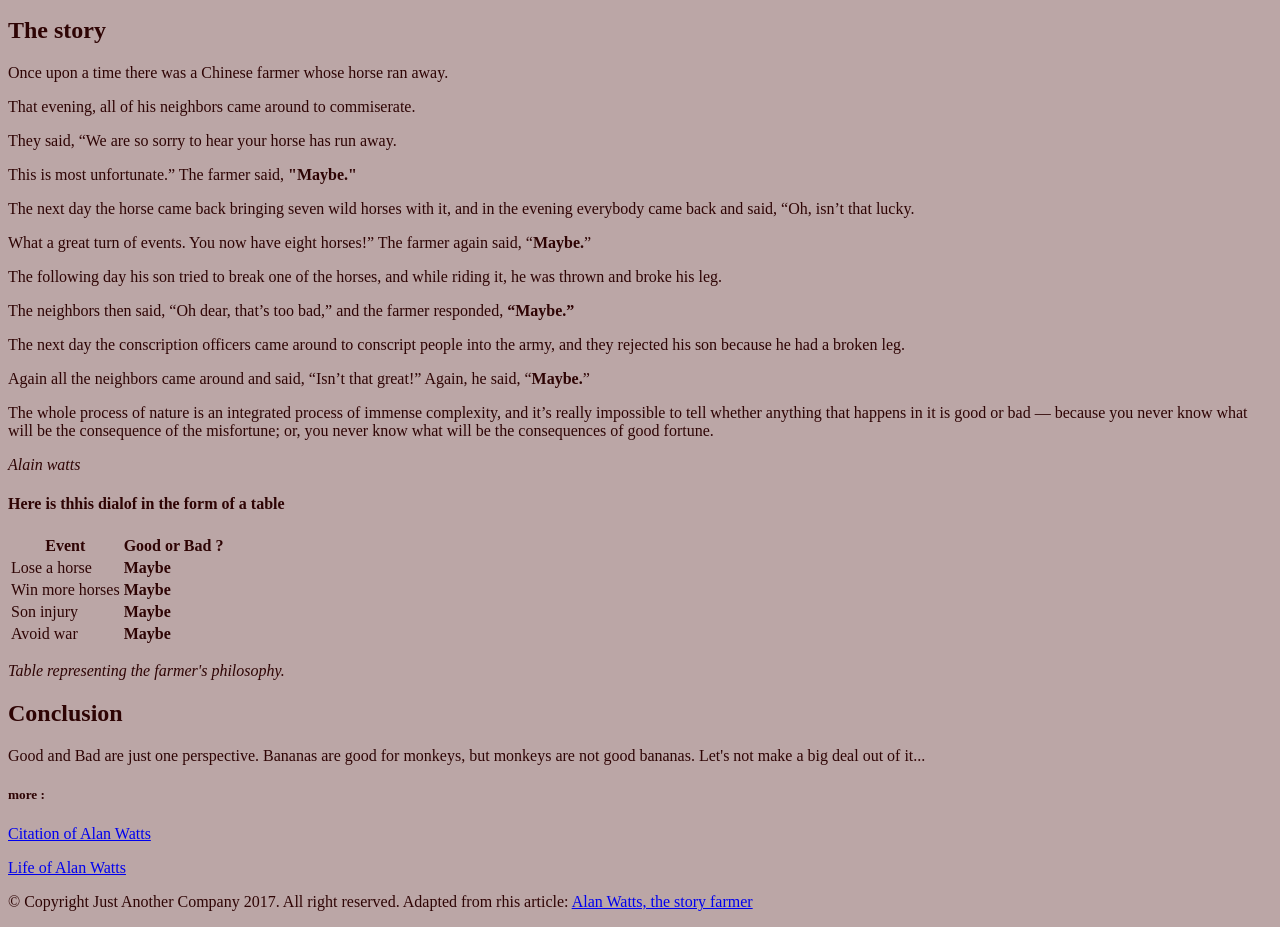
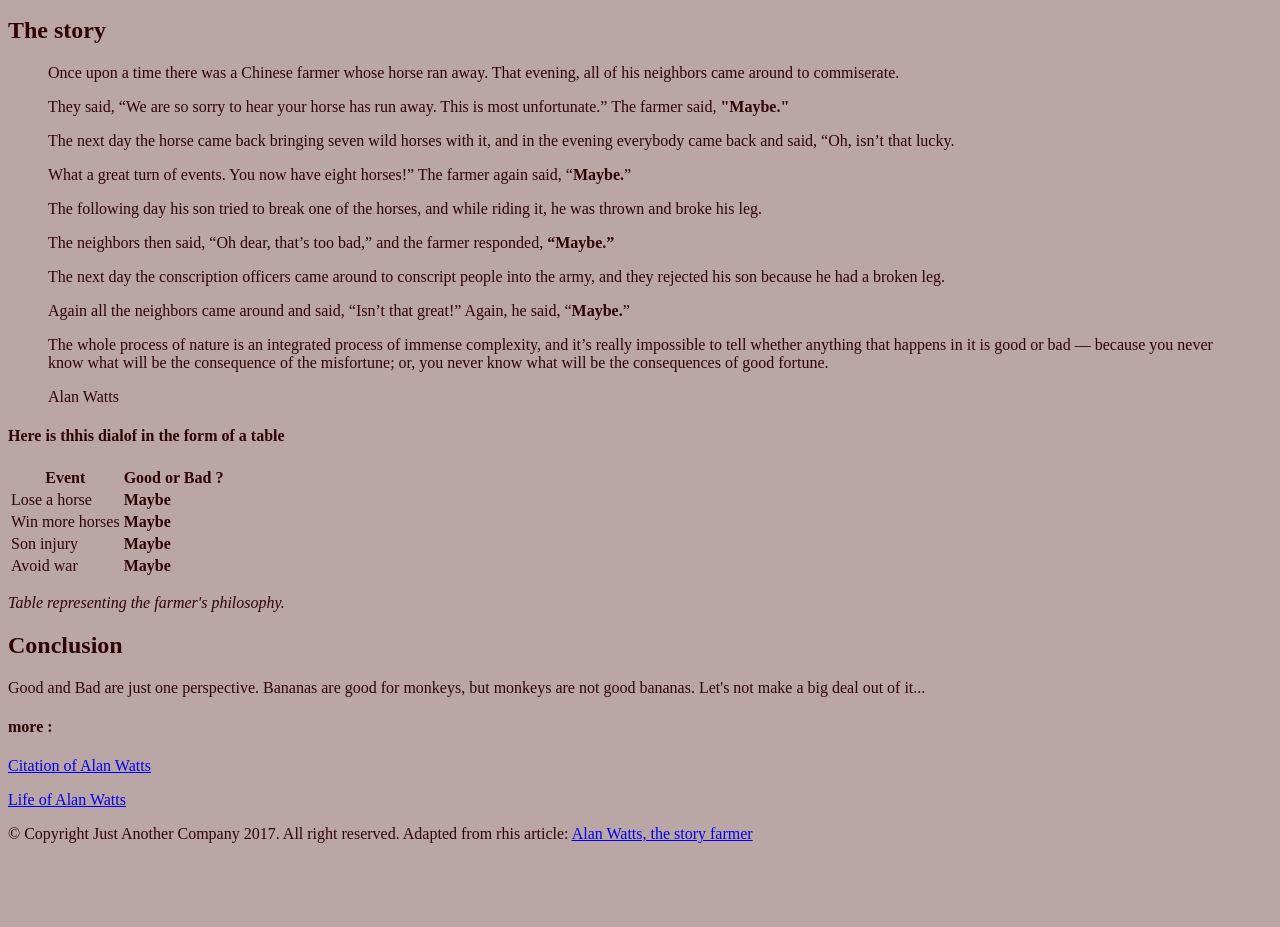
Before and after one commit to dorianvde/progressive-enhancement, a plain HTML site: page index.html in a window 1280 px wide. Shown: the part 560-1487 px from the top of the page. After the commit the page ends 1419 px from the top, so only its background shows below. Drawn offline with Linux system fonts and the light colour scheme.

Commit message:
fin html

```diff
--- a/index.html
+++ b/index.html
@@ -32,18 +32,35 @@
 
 
 <h2>The story</h2>
-    <p>Once upon a time there was a Chinese farmer whose horse ran away.
-      <p>That evening, all of his neighbors came around to commiserate.
-       <p>They said, “We are so sorry to hear your horse has run away.
-       <p>This is most unfortunate.” The farmer said, <strong>"Maybe."</strong>
+
+       <blockquote>
+    <p>Once upon a time there was a Chinese farmer whose horse ran away. That evening, all of his neighbors came around to commiserate.</p>
+       </blockquote>
+       <blockquote>
+       <p>They said, “We are so sorry to hear your horse has run away. This is most unfortunate.” The farmer said, <strong>"Maybe."</strong><p>
+       </blockquote>
+       <blockquote>
        <p>The next day the horse came back bringing seven wild horses with it, and in the evening everybody came back and said, “Oh, isn’t that lucky.</p>
+       </blockquote>
+       <blockquote>
        <p>What a great turn of events. You now have eight horses!” The farmer again said, “<strong>Maybe.</strong>”</p>
+       </blockquote>
+       <blockquote>
     <p>The following day his son tried to break one of the horses, and while riding it, he was thrown and broke his leg.</p>
+       </blockquote>
+       <blockquote>
       <p>The neighbors then said, “Oh dear, that’s too bad,” and the farmer responded, <strong>“Maybe.”</strong></p>
+       </blockquote>
+       <blockquote>
         <p>The next day the conscription officers came around to conscript people into the army, and they rejected his son because he had a broken leg.</p>
+       </blockquote>
+       <blockquote>
        <p>Again all the neighbors came around and said, “Isn’t that great!” Again, he said, “<strong>Maybe.</strong>”</p>
+       </blockquote>
+       <blockquote>
     <p>The whole process of nature is an integrated process of immense complexity, and it’s really impossible to tell whether anything that happens in it is good or bad — because you never know what will be the consequence of the misfortune; or, you never know what will be the consequences of good fortune.</p>
-   <p><i>Alain watts</i></p>
+   <footer>Alan Watts</footer>
+       </blockquote>
 
   </section>
 
@@ -83,7 +100,7 @@
    </section>
 
    <section class="links">
-    <h5>more :</h5>
+    <h4>more :</h4>
       <p> <a href="https://citations.ouest-france.fr/citations-alan-watts-4926.html">Citation of Alan Watts</a></p>
       <p> <a href="https://www.youtube.com/watch?v=VKmGm7zTGiw&ab_channel=AtlasMotivation">Life of Alan Watts</a></p>
 
```
